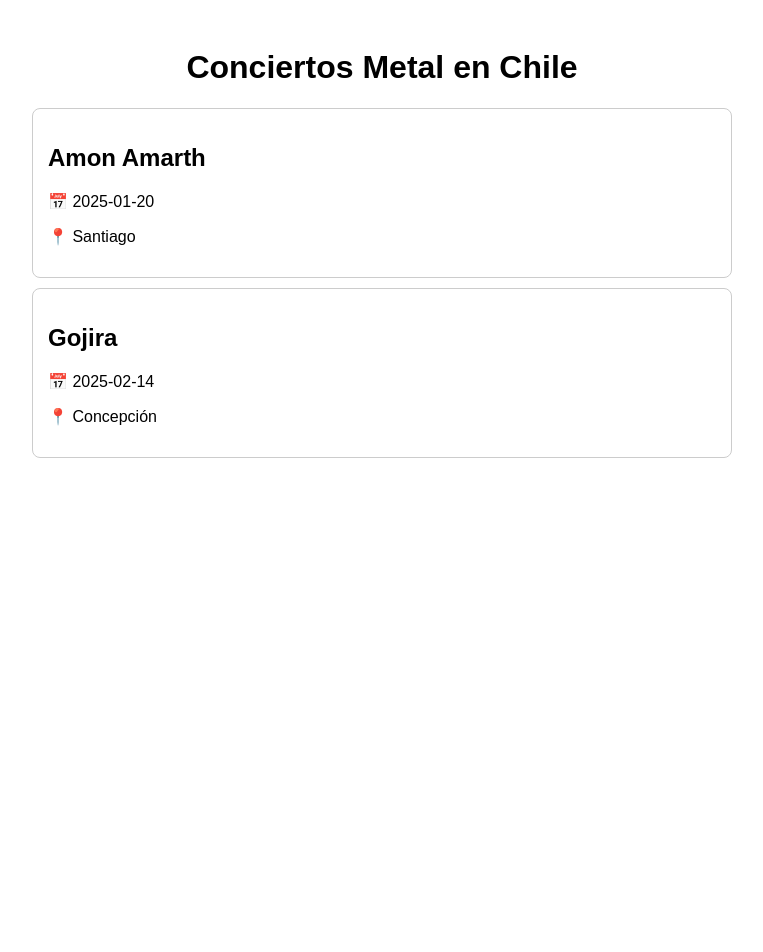
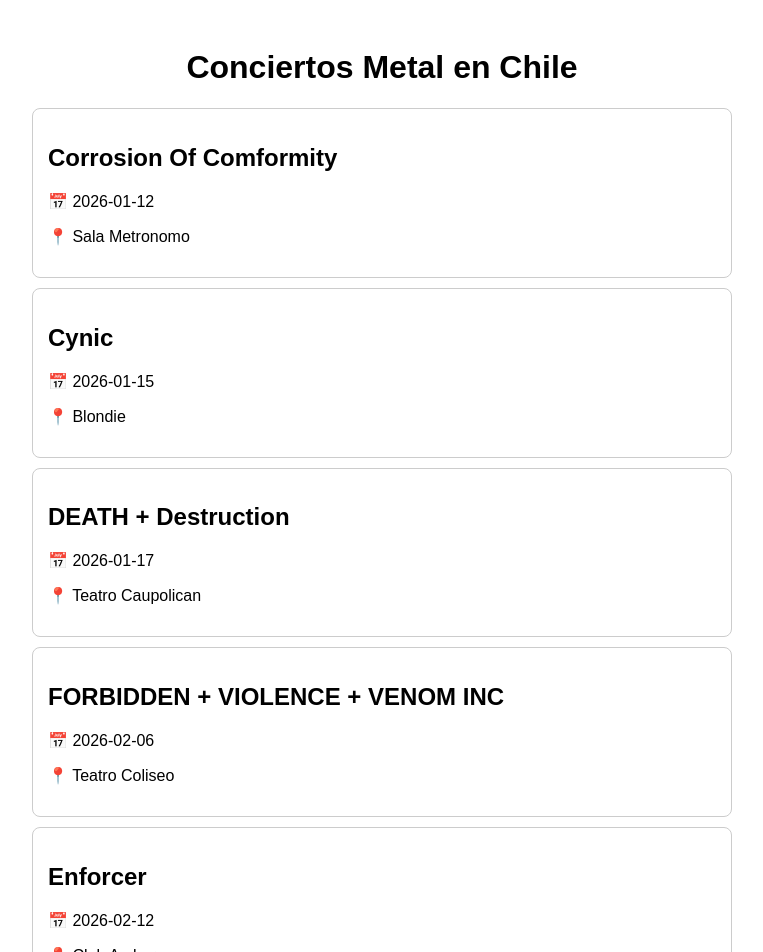
Before and after one commit to monigote2112/Conciertos-, a React (Vite) app in the folder metal_calendar_project/: page / in a window 1280 px wide. Shown: the top 952 px of the page, without its empty margins (258-1021 px from the left). Before the commit the page ends 800 px from the top, so only its background shows below. Built offline with nearby package versions, Linux system fonts and the light colour scheme.

Commit message:
Update App.jsx

```diff
--- a/metal_calendar_project/src/App.jsx
+++ b/metal_calendar_project/src/App.jsx
@@ -1,8 +1,14 @@
 import React from 'react'
 
 const events = [
-  { date: "2025-01-20", band: "Amon Amarth", city: "Santiago" },
-  { date: "2025-02-14", band: "Gojira", city: "Concepción" },
+  { date: "2026-01-12", band: "Corrosion Of Comformity", city: "Sala Metronomo" },
+  { date: "2026-01-15", band: "Cynic", city: "Blondie" },
+    { date: "2026-01-17", band: "DEATH + Destruction", city: "Teatro Caupolican" },
+    { date: "2026-02-06", band: "FORBIDDEN + VIOLENCE + VENOM INC", city: "Teatro Coliseo" },
+  { date: "2026-02-12", band: "Enforcer", city: "Club Ambar" },
+  { date: "2026-02-14", band: "Obituary", city: "Teatro Cariola" },
+
+
 ];
 
 export default function App() {
```
